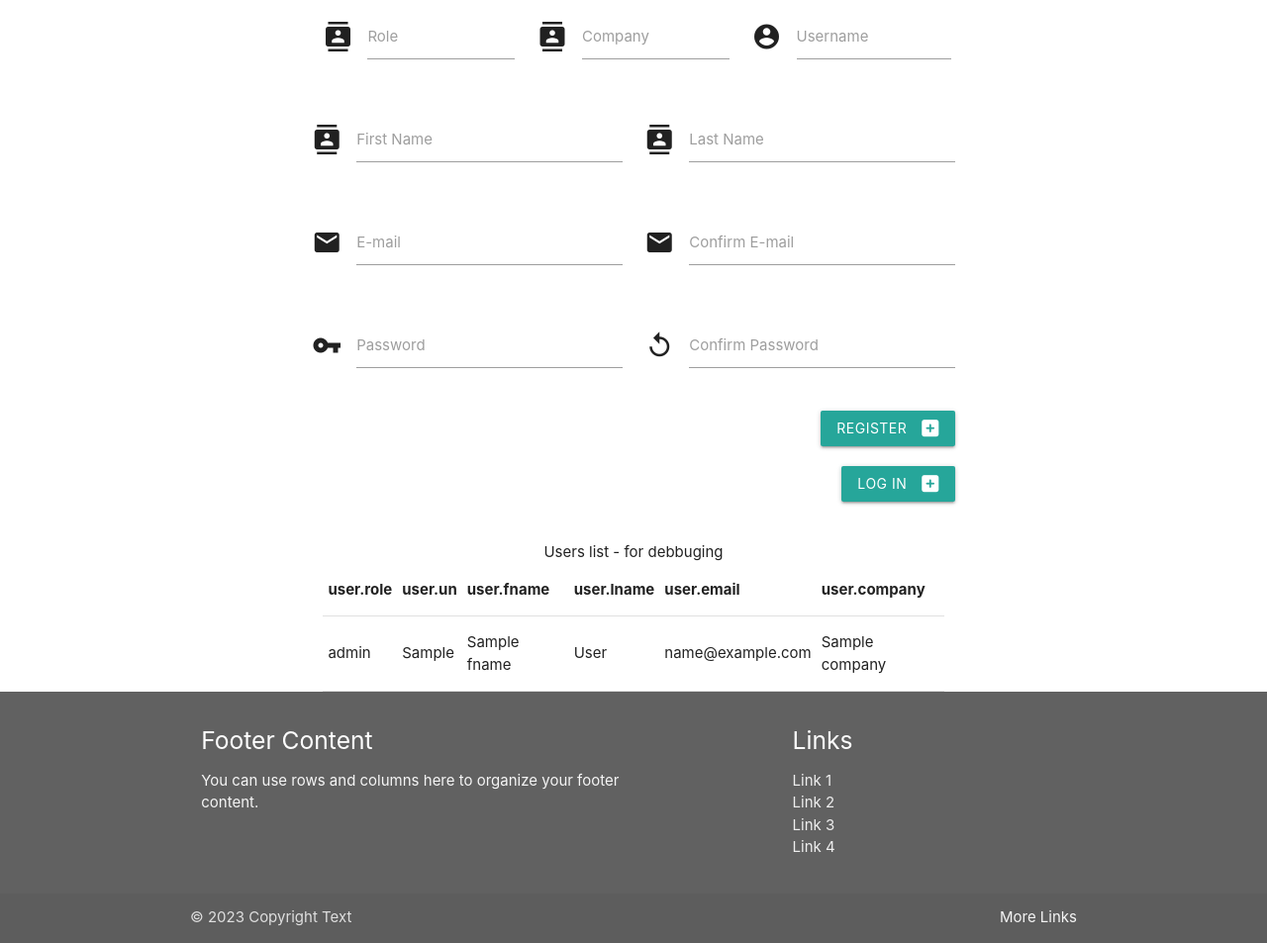
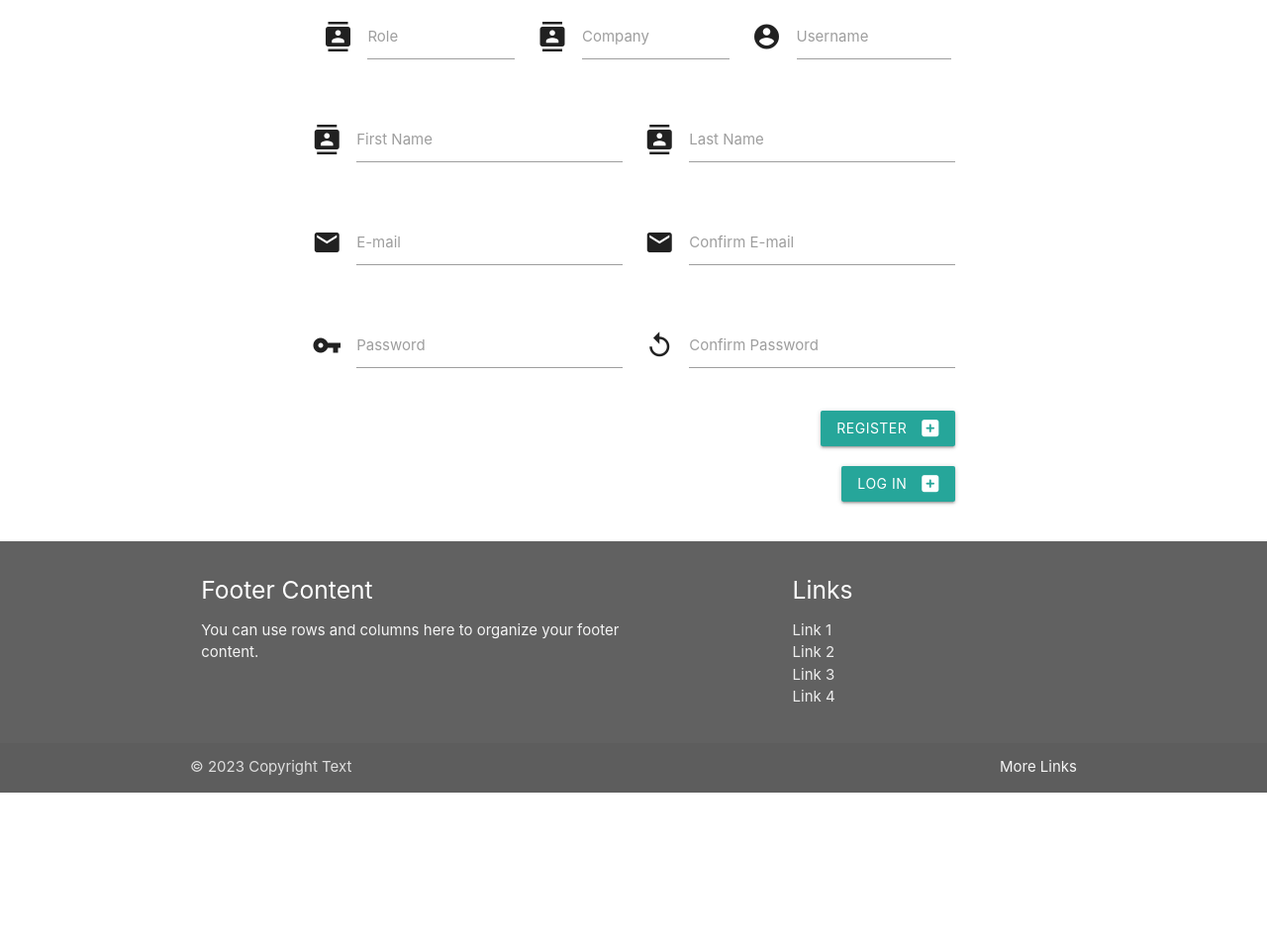
Before and after one commit to phloreenm/MP3--CI-CoBC-FM, a Flask app: page /register in a window 1280 px wide. Shown: the part 232-1185 px from the top of the page at 99% size. After the commit the page ends 1033 px from the top, so only its background shows below. Run offline with Flask 2, Linux system fonts and the light colour scheme; a database or web service that is not in the repository returns one stand-in record (values such as "Sample title"); some libraries are stand-ins or nearby versions.

Commit message:
Add favicon; fixed new user form validation behaviour

```diff
--- a/app.py
+++ b/app.py
@@ -53,7 +53,6 @@ def index():
 def register():
     if 'user' in session:
         return redirect(url_for('index'))
-    users = list(users_coll.find())
     if request.method == 'POST':
         # Check if username or email have been used
         user = users_coll.find_one(
@@ -80,11 +79,12 @@ def register():
         # If new user, add it to the database:
         users_coll.insert_one(new_user)
         session['user'] = request.form.get('un').lower()
-        flash(f'\nUser {session["user"]} successfully logged in!', 'success')
+        session['role'] = request.form.get('role')
+        flash(f'\nUser {session["user"]} successfully registered and logged in!', 'success')
         return redirect(
-            url_for('dashboard', role=user_db['role']))
+            url_for('dashboard', role=session['role'], username=session['user']))
 
-    return render_template('register_user.html', users=users)
+    return render_template('register_user.html')
 
 
 @app.route('/login', methods=['GET', 'POST'])
@@ -102,12 +102,11 @@ def login():
             if check_password_hash(user['pw'], request.form.get('password')):
                 session['user'] = request.form.get('un').lower()
                 flash(f'\nUser {session["user"]} logged in!', 'success')
-                 # return to the dashboard specific to user's role:
+                # return to the dashboard specific to user's role:
                 role = user['role']
                 # print(role)
                 return redirect(url_for('dashboard', role=role))
                 # url_for('dashboard', role=role, username=session["user"]))
-
             else:
                 flash('Incorrect Username and/or Password', 'danger')
                 return redirect(url_for('login'))
--- a/static/scripts/register_validation.js
+++ b/static/scripts/register_validation.js
@@ -1,5 +1,7 @@
 // Registration page password validation:
 // Base Source Code: [Materialize Register Page Sample](https://codepen.io/HaldunA/pen/eJxRPG)
+
+// Password field validation:
 let pw1 = document.getElementById("password1"),
   pw2 = document.getElementById("password2");
 
@@ -10,10 +12,10 @@ function validatePassword() {
     pw2.setCustomValidity('');
   }
 }
-pw1.onchange = validatePassword;
-pw2.onkeydown = validatePassword;
+pw1.addEventListener("input", validatePassword);
+pw2.addEventListener("input", validatePassword);
 
-// Registration page e-mail validation:
+// Email field validation:
 let email1 = document.getElementById("email1"),
   email2 = document.getElementById("email2");
 
@@ -29,5 +31,5 @@ function validateEmail() {
     email2.setCustomValidity('');
   }
 }
-email1.onchange = validateEmail;
-email2.onkeydown = validateEmail;
+email1.addEventListener("input", validateEmail);
+email2.addEventListener("input", validateEmail);
--- a/templates/base.html
+++ b/templates/base.html
@@ -9,6 +9,7 @@
   <!-- Materialize Compiled and minified CSS -->
   <link rel="stylesheet" href="https://cdnjs.cloudflare.com/ajax/libs/materialize/1.0.0/css/materialize.min.css">
   <link rel="stylesheet" href="{{ url_for('static', filename='css/style.css') }}" type="text/css">
+  <link rel="icon" type="image/x-icon" href="{{ url_for('static', filename='images/favicon.ico') }}">
   {% block styles %}
   {% endblock %}
   <title>{% block title %}{% endblock %}</title>
--- a/templates/register_user.html
+++ b/templates/register_user.html
@@ -68,8 +68,7 @@
             <div class="row">
                 <div class="input-field hoverable col s6">
                     <i class="material-icons prefix">email</i>
-                    <input id="email1" name="email1" type="email" class="validate" pattern="\A(?=[a-z0-9@.!#$%&'*+/=?^_‘{|}~-]{6,254}\z)(?=[a-z0-9.!#$%&'*+/=?^_‘{|}~-]{1,64}@)
-                    [a-z0-9!#$%&'*+/=?^_‘{|}~-]+(?:\.[a-z0-9!#$%&'*+/=?^_‘{|}~-]+)*@ (?:(?=[a-z0-9-]{1,63}\.)[a-z0-9](?:[a-z0-9-]*[a-z0-9])?\.)+(?=[a-z0-9-]{1,63}\z)[a-z0-9](?:[a-z0-9-]*[a-z0-9])?\z" autocomplete="on" required>
+                    <input id="email1" name="email1" type="email" class="validate"  autocomplete="on" required>
                     <label for="email1" data-error="Please use a valid email"
                         data-success="That is a valid e-mail address">E-mail</label>
                 </div>
@@ -110,30 +109,6 @@
 
 </div>
 
-{% if users %}
-<table>
-    <caption>Users list - for debbuging</caption>
-    <tr>
-        <th>user.role</th>
-        <th>user.un</th>
-        <th>user.fname</th>
-        <th>user.lname</th>
-        <th>user.email</th>
-        <th>user.company</th>
-    </tr>
-    {% for user in users %}
-    <tr>
-        <td>{{ user.role }}</td>
-        <td>{{ user.un }}</td>
-        <td>{{ user.fname }}</td>
-        <td>{{ user.lname }}</td>
-        <td>{{ user.email }}</td>
-        <td>{{ user.company }}</td>
-    </tr>
-    {% endfor %}
-</table>
-{% endif %}
-
 {% endblock %}
 
 {% block javascript %}
```
Also changed, not shown: README.md, static/images/favicon.ico (added).
